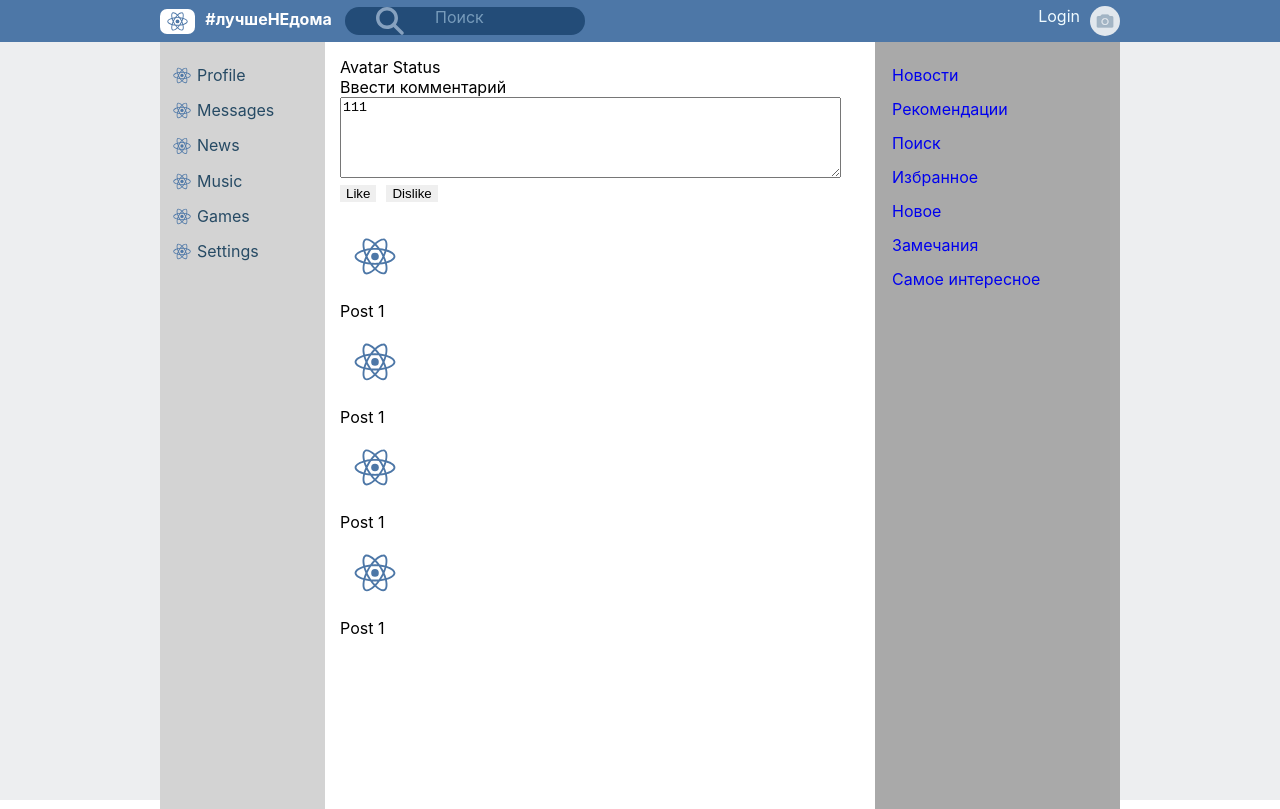
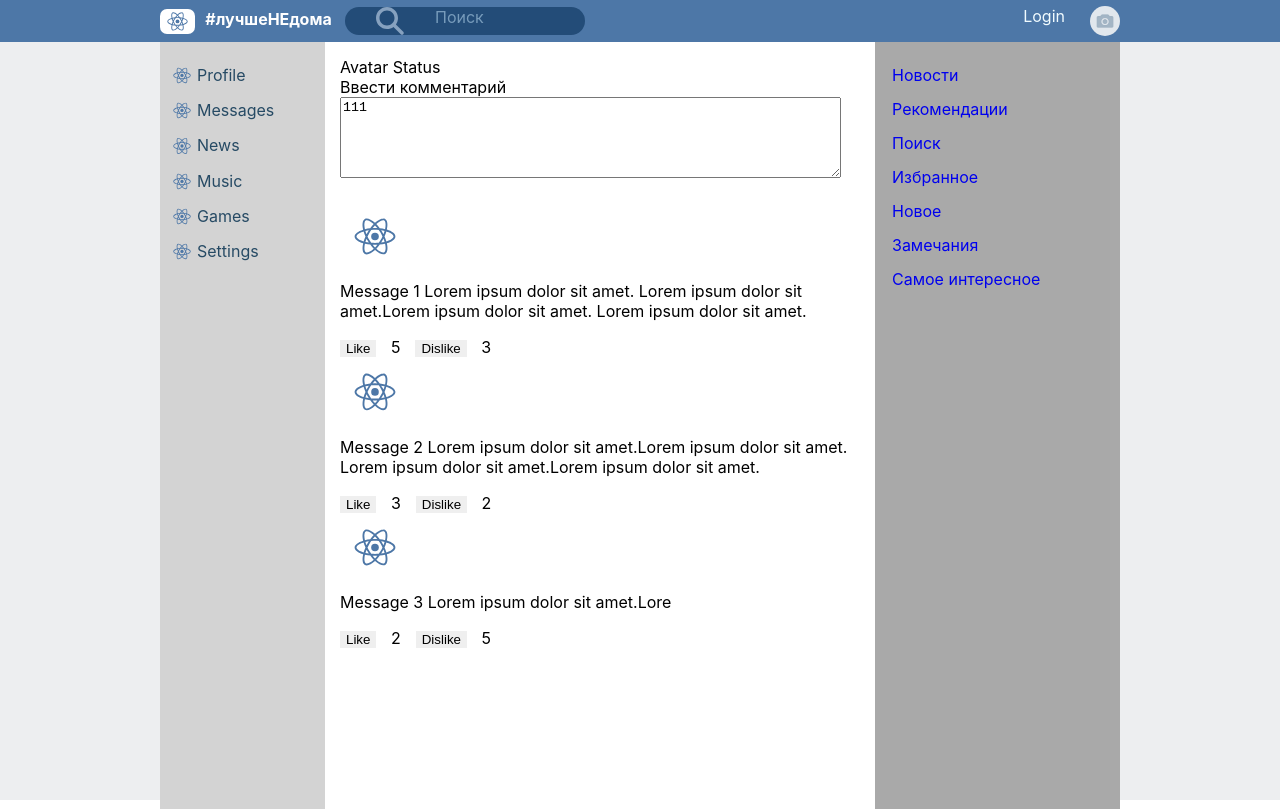
Before and after one commit to Igorvl/JSX, a React (Create React App) app: page / in a window 1280 px wide. Built offline with nearby package versions, Linux system fonts and the light colour scheme.

Commit message:
Samura_rev2 16 props

```diff
--- a/src/components/Main/Profile/MyPosts/MyPosts.js
+++ b/src/components/Main/Profile/MyPosts/MyPosts.js
@@ -9,18 +9,11 @@ export default () => {
 			<div>
 				<textarea name="#" id="" cols="60" rows="5">111</textarea>
 			</div>
-			<div>
-				<button>Like</button>
-				<button>Dislike</button>
+			<div className={s.posts}>
+				<Post msg='Message 1 Lorem ipsum dolor sit amet. Lorem ipsum dolor sit amet.Lorem ipsum dolor sit amet. Lorem ipsum dolor sit amet.' like='5' dislike='3'/>
+				<Post msg='Message 2 Lorem ipsum dolor sit amet.Lorem ipsum dolor sit amet. Lorem ipsum dolor sit amet.Lorem ipsum dolor sit amet.' like='3' dislike='2'/>
+				<Post msg='Message 3 Lorem ipsum dolor sit amet.Lore' like='2' dislike='5'/>
 			</div>
-			<div className={s.posts}>
-				<Post/>
-				<Post/>
-				<Post/>
-				<Post/>
-			</div>
-
-
 		</div>
 	);
 };
--- a/src/components/Main/Profile/MyPosts/Post/Post.js
+++ b/src/components/Main/Profile/MyPosts/Post/Post.js
@@ -2,11 +2,15 @@ import React, {Component} from 'react';
 import s from '../../../../../css/Post.module.css';
 import icon from '../../../../../Images/logo.svg'
 
-export default () => {
+export default (props) => {
 	return (
 		<div className={s.mainBlock}>
 			<img src={icon} alt=""/>
-			<p>Post 1</p>
+			<p>{props.msg}</p>
+			<div>
+				<button>Like</button> <span>{props.like}</span>
+				<button>Dislike</button> <span>{props.dislike}</span>
+			</div>
 		</div>
 	);
 };
--- a/src/css/MyPosts.module.css
+++ b/src/css/MyPosts.module.css
@@ -2,10 +2,6 @@
     background-color: white;
 }
 
-button {
-    margin-right: 10px;
-    border: none;
-}
 .posts{
     margin-top: 30px;
 }
--- a/src/css/Post.module.css
+++ b/src/css/Post.module.css
@@ -1,5 +1,14 @@
 .mainBlock{
+    margin-top: 10px;
 }
 img {
     width: 70px;
 }
+
+button {
+    margin-right: 10px;
+    border: none;
+}
+span {
+    margin-right: 15px;
+}
```
